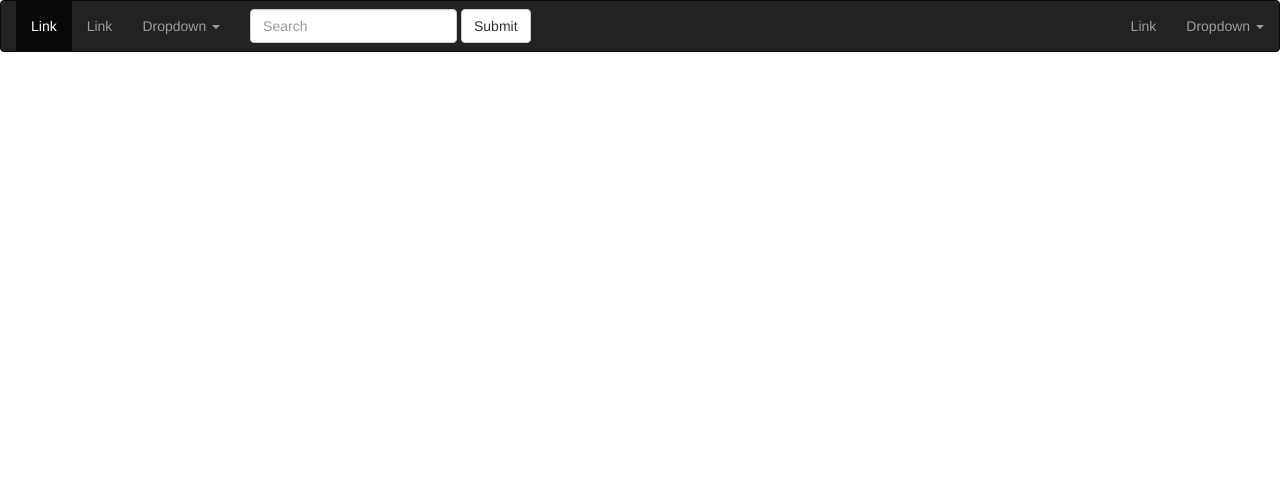
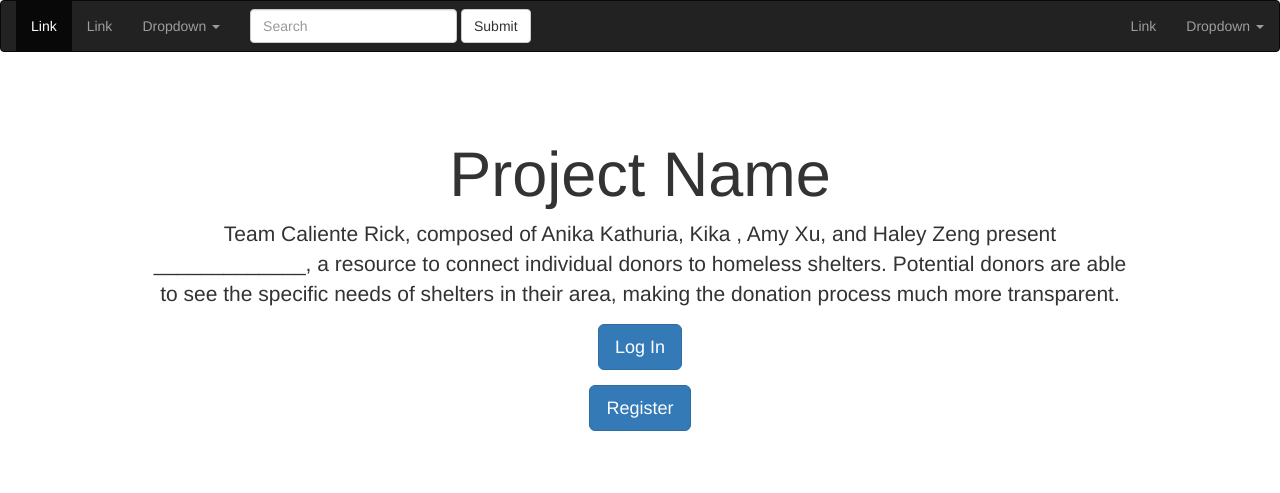
Before and after one commit to jieyuxu/caliente-rick, a Flask app: page / in a window 1280 px wide. Shown: the top 493 px of the page. Run offline with Flask 2, Linux system fonts and the light colour scheme; some libraries are stand-ins or nearby versions.

Commit message:
Updated Templates

```diff
--- a/app.py
+++ b/app.py
@@ -2,7 +2,6 @@ import os, sys, random, csv
 from flask import Flask, render_template, url_for, request, redirect, session, make_response
 import hashlib
 #oauth imports and stuff
-from oauth2client.client import flow_from_clientsecrets, OAuth2Credentials # OAuth library, import the function and class that this uses
 from httplib2 import Http # The http library to issue REST calls to the oauth api
 
 import json # Json library to handle replies
--- a/templates/base.html
+++ b/templates/base.html
@@ -53,6 +53,12 @@
           </li>
         </ul>
       </div><!-- /.navbar-collapse -->
+      <ul class="nav navbar-nav navbar-right">
+        {% if session["student"] or session["admin"] or session["super_admin"]%}<li><a href="/logout/">Logout</a></li>
+        {%endif%}
+      </ul>
+    </div>
+  </div>
 </nav>
 
   <center>{% block body %}{% endblock %}</center>
--- a/templates/home.html
+++ b/templates/home.html
@@ -1,3 +1,22 @@
 {% extends "base.html" %}
 {% block body %}
+
+
+<div class="jumbotron">
+  <h1>Project Name</h1>
+  <p id="description">Team Caliente Rick, composed of Anika Kathuria, Kika , Amy Xu, and Haley Zeng present _____________, a resource to connect individual donors to homeless shelters. Potential donors are able to see the specific needs of shelters in their area, making the donation process much more transparent.</p>
+  <p><a class="btn btn-primary btn-lg" href="#" role="button">Log In</a></p>
+  <p><a class="btn btn-primary btn-lg" href="#" role="button">Register</a></p>
+</div>
+<style>
+#description {
+  padding-left: 150px;
+  padding-right: 150px;
+}
+.jumbotron {
+  background-color: white;
+}
+
+</style>
+
 {% endblock %}
```
